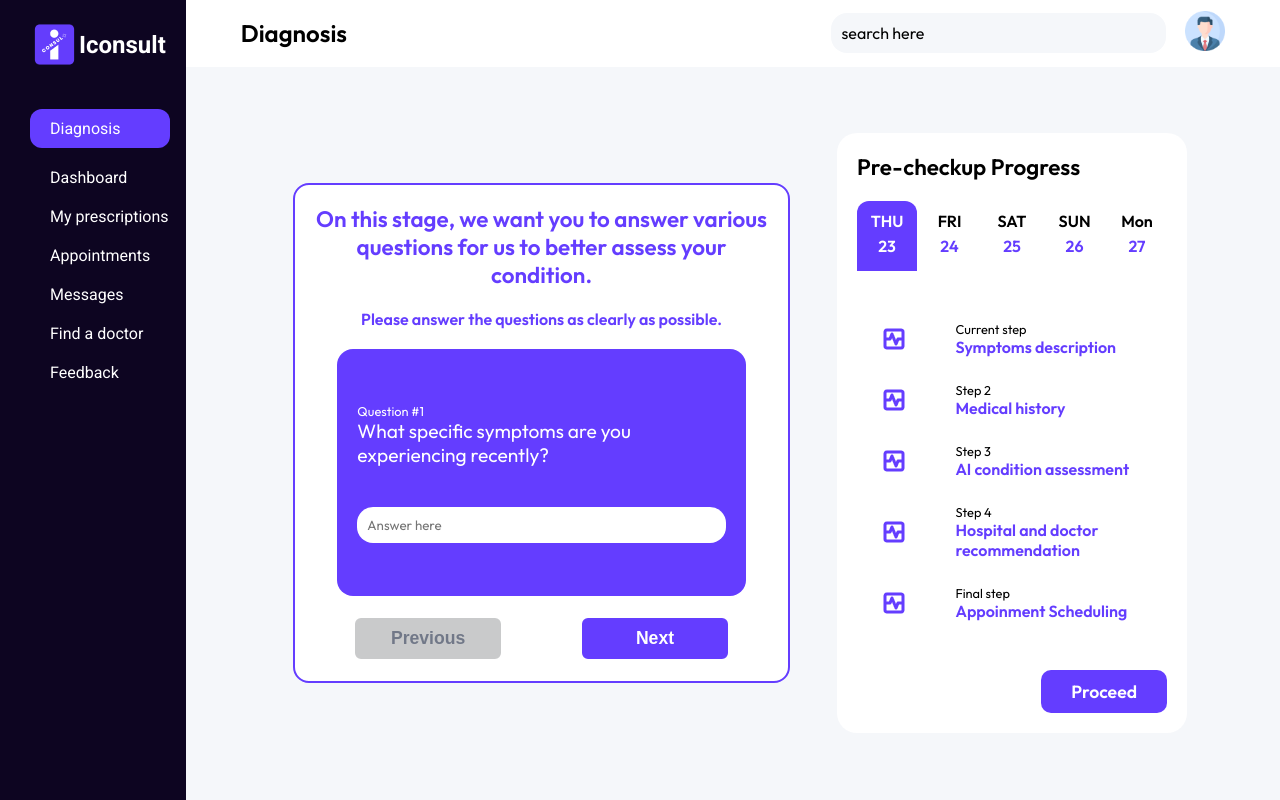
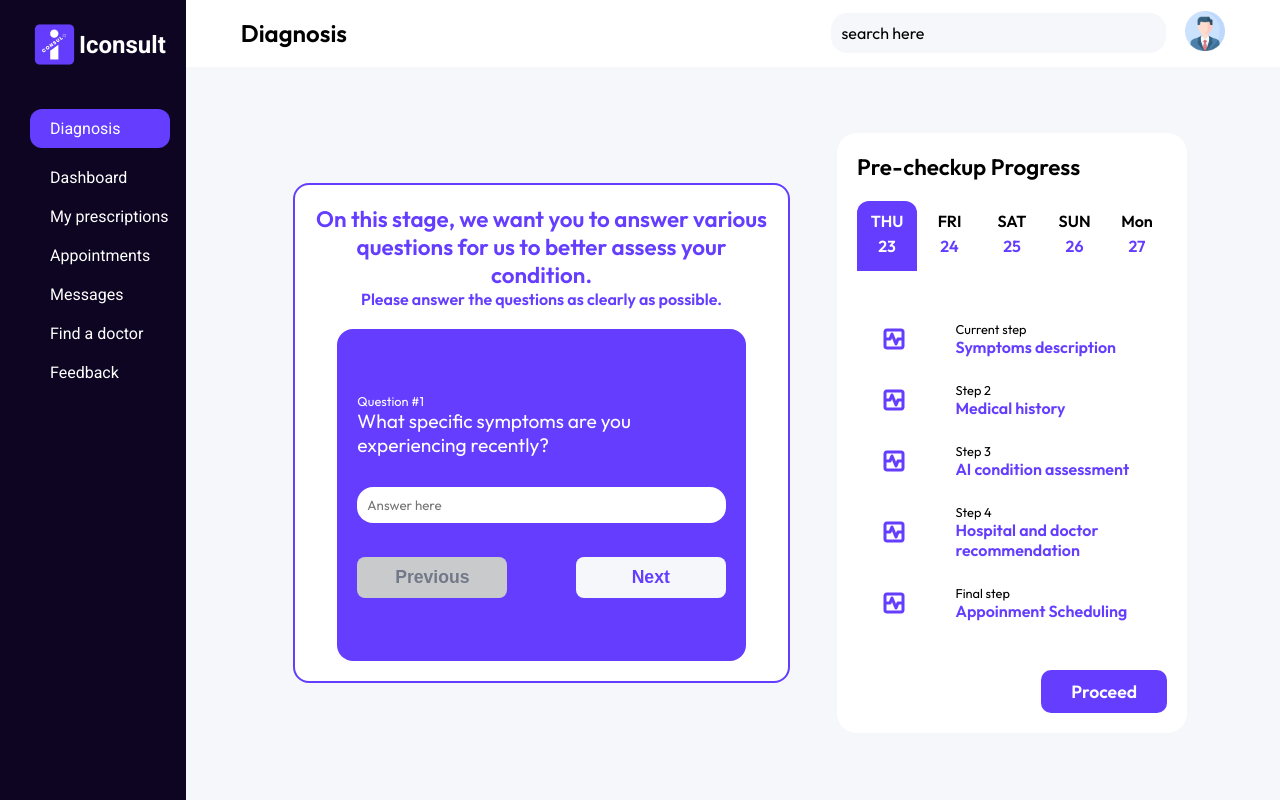
Before and after one commit to progchris00/IConsult, a Flask app: page /assessment in a window 1280 px wide. Run offline with Flask 3, Linux system fonts and the light colour scheme.

Commit message:
add: restructure html and apply style

```diff
--- a/app.py
+++ b/app.py
@@ -18,7 +18,7 @@
 
 # output_text = body['results'][0]['outputText']
 
-from flask import Flask, render_template, url_for
+from flask import Flask, render_template, url_for, request
 
 app = Flask(__name__)
 
@@ -39,5 +39,12 @@ def assessment():
 def result():
     return render_template('result.html', disease="test disease", symptoms="this, is, a, test, symptoms,", hospital="test hospital", cost="test cost")
 
+def getData():
+    symptoms  = request.form.get("")
+    duration = request.form.get("")
+    isPersistent = request.form.get("")
+    triggers = request.form.get("")
+    triggersObserved = request.form.get("")
+
 if __name__ == "__main__":
     app.run(debug=True)
--- a/static/css/diagnosis-style.css
+++ b/static/css/diagnosis-style.css
@@ -239,15 +239,15 @@ section {
   color: var(--secondary-color);
 }
 
-.assessment-container > p {
+.assessment-container > div > p {
   color: var(--secondary-color);
   font-weight: 600;
 }
 
-.question-area {
+.form-container {
   width: 90%;
   background-color: var(--secondary-color);
-  height: 250px;
+  height: 350px;
   border-radius: 16px;
   display: flex;
   align-items: center;
@@ -255,26 +255,15 @@ section {
   padding: 20px;
 }
 
-.question {
+.assessment-form {
   display: flex;
-  height: 100%;
+  flex-direction: column;
+  gap: 30px;
+  height: 70%;
   width: 100%;
 }
 
-.question-left-side {
-  display: flex;
-  flex-direction: column;
-  justify-content: center;
-  gap: 40px;
-  width: 100%;
-}
-
-.question-left-side p {
-  color: white;
-  font-size: 1.2rem;
-}
-
-.question-left-side input {
+.assessment-form input {
   border: none;
   padding: 10px;
   border-radius: 16px;
@@ -282,41 +271,57 @@ section {
 }
 
 .button {
-  border: 2px solid white;
+  border: none;
   border-radius: 8px;
   padding: 10px 30px;
-  background-color: var(--secondary-color);
-  color: var(--font-color-white);
+  background-color: var(--app-background-color);
+  color: var(--secondary-color);
   font-weight: 600;
   font-size: 1.1rem;
   cursor: pointer;
   width: 150px;
 }
 
-button:hover:not(.inactive, .appoinment-btn),
 #proceed-button:hover {
   background-color: #4703bb;
 }
 
-#question-number {
+.question {
+  font-size: 1.2rem;
+}
+
+#next-question:hover,
+#previous-question:hover:not(.inactive),
+#submit:hover {
+  background-color: #e0e0e0;
+}
+
+.question-and-number-container {
+  color: var(--font-color-white);
   text-align: start;
 }
 
-#question-count {
+#question-number {
   font-size: 0.8rem;
+}
+
+.hide {
+  display: none;
 }
 
 .inactive {
   background-color: #c9cacb;
   color: #717888;
   cursor: not-allowed;
+  border: none;
 }
 
 .navigation-buttons {
   width: 100%;
   display: flex;
-  justify-content: space-around;
+  justify-content: space-between;
   align-items: center;
+  margin-top: auto;
 }
 /* Main end */
 
--- a/templates/assessment.html
+++ b/templates/assessment.html
@@ -2,25 +2,38 @@
 <main>
   <div class="assessment-area">
     <div class="assessment-container">
-      <h3>
-        On this stage, we want you to answer various questions for us to better
-        assess your condition.
-      </h3>
-      <p>Please answer the questions as clearly as possible.</p>
-      <div class="question-area">
-        <div class="question">
-          <div class="question-left-side">
-            <div id="question-number">
-              <p id="question-count"></p>
-              <p id="assessment-question"></p>
-            </div>
-            <input id="input-box" type="text" placeholder="Answer here" />
+      <div>
+        <h3>
+          On this stage, we want you to answer various questions for us to
+          better assess your condition.
+        </h3>
+        <p>Please answer the questions as clearly as possible.</p>
+      </div>
+      <div class="form-container">
+        <form action="" class="assessment-form">
+          <div class="question-and-number-container">
+            <p id="question-number">Question #1</p>
+            <label class="question" for=""
+              >What specific symptoms are you experiencing recently?</label
+            >
           </div>
-        </div>
-      </div>
-      <div class="navigation-buttons">
-        <button class="button inactive" id="previous-question">Previous</button>
-        <button class="button" id="next-question">Next</button>
+          <input id="input-box" type="text" placeholder="Answer here" />
+          <div class="navigation-buttons">
+            <button
+              type="button"
+              class="button inactive"
+              id="previous-question"
+            >
+              Previous
+            </button>
+            <button type="button" class="button" id="next-question">
+              Next
+            </button>
+            <button type="submit" class="button hide" id="submit">
+              Generate
+            </button>
+          </div>
+        </form>
       </div>
     </div>
   </div>
```
